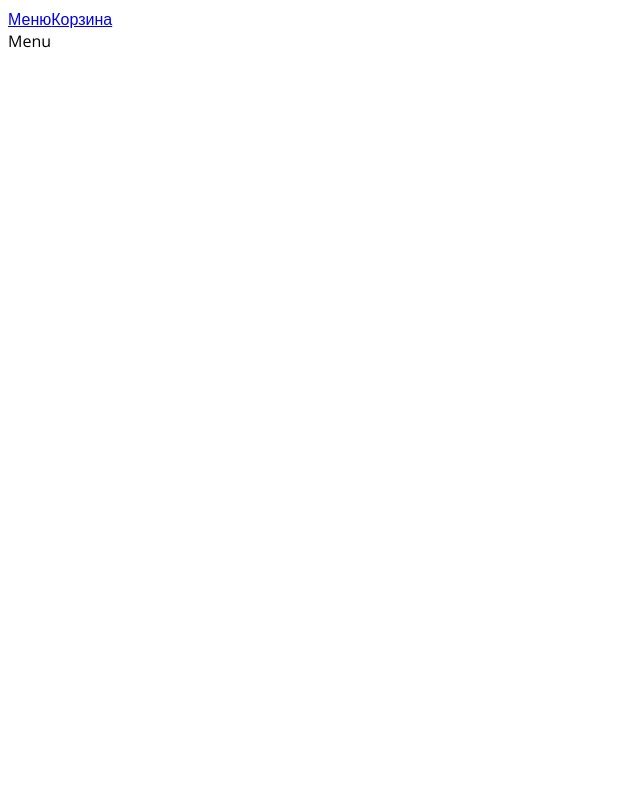
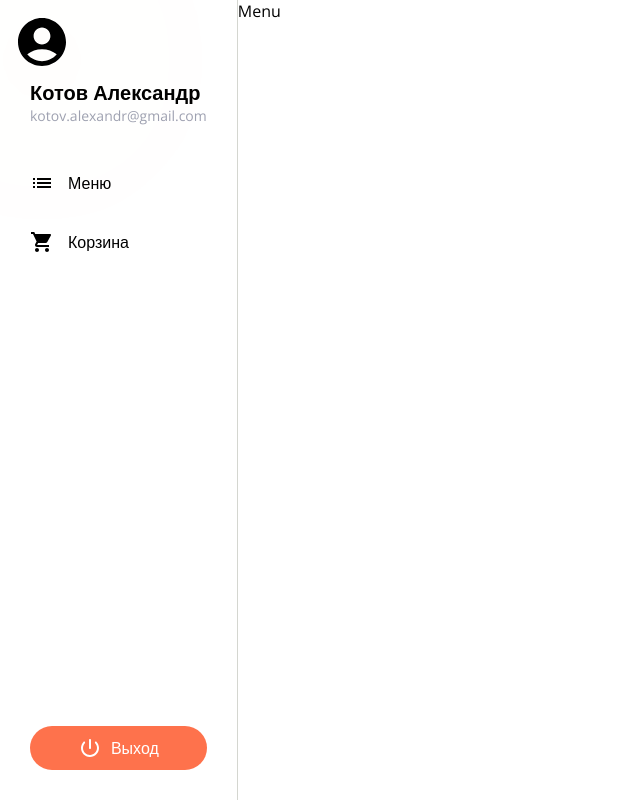
Before and after one commit to superhero86rus/pizza-app, a React (Vite) app: page / in a window 1280 px wide. Shown: the whole page, without its empty margins (0-640 px from the left). Built offline with nearby package versions, Linux system fonts and the light colour scheme.

Commit message:
Стилизация левого меню

```diff
--- a/package.json
+++ b/package.json
@@ -10,6 +10,10 @@
     "preview": "vite preview"
   },
   "dependencies": {
+    "@emotion/react": "^11.14.0",
+    "@emotion/styled": "^11.14.0",
+    "@mui/icons-material": "^6.4.0",
+    "@mui/material": "^6.4.0",
     "classnames": "^2.5.1",
     "react": "^18.3.1",
     "react-dom": "^18.3.1",
--- a/src/index.css
+++ b/src/index.css
@@ -10,4 +10,5 @@
 
 body {
   font-family: 'Open Sans', sans-serif;
+  margin: 0;
 }
--- /dev/null
+++ b/src/layout/Layout/Layout.module.css
@@ -0,0 +1,61 @@
+.layout {
+    display: flex;
+    min-height: 100vh;
+}
+
+.sidebar {
+    display: flex;
+    padding: 30px;
+    border-right: var(--separator-color) 1px solid;
+    flex-direction: column;
+}
+
+.exit {
+    margin-top: auto;
+    display: flex;
+    align-items: center;
+    justify-content: center;
+    gap: 9px;
+}
+
+.menu {
+    display: flex;
+    flex-direction: column;
+    gap: 35px;
+}
+
+.link {
+    display: flex;
+    align-items: center;
+    gap: 14px;
+    text-decoration: none;
+    color: var(--text-color);
+}
+
+.user {
+    margin-bottom: 46px;
+}
+
+.name {
+    font-size: 20px;
+    font-style: normal;
+    font-weight: 700;
+    line-height: normal;
+    color: var(--text-color);
+}
+
+.email {
+    font-size: 14px;
+    font-style: normal;
+    font-weight: 400;
+    line-height: normal;
+    color: var(--text-color);
+    font-family: Open Sans;
+    color: #9ea1b1
+}
+
+.avatar {
+    transform: scale(2.4);
+    margin-bottom: 20px;
+    filter: drop-shadow(0px 8px 40px rgba(255, 197, 41, 0.25));
+}
--- /dev/null
+++ b/src/layout/Layout/Layout.tsx
@@ -0,0 +1,35 @@
+import { Link, Outlet } from 'react-router-dom';
+import styles from './Layout.module.css';
+
+import AccountCircleIcon from '@mui/icons-material/AccountCircle';
+import ListIcon from '@mui/icons-material/List';
+import ShoppingCartIcon from '@mui/icons-material/ShoppingCart';
+import PowerSettingsNewRoundedIcon from '@mui/icons-material/PowerSettingsNewRounded';
+import Button from '../../components/Button/Button';
+
+export function Layout(){
+	return <div className={styles['layout']}>
+		<div className={styles['sidebar']}>
+			<div className={styles['user']}>
+				<AccountCircleIcon className={styles['avatar']} />
+				<div className={styles['name']}>Котов Александр</div>
+				<div className={styles['email']}>kotov.alexandr@gmail.com</div>
+			</div>
+			<div className={styles['menu']}>
+				<Link to="/" className={styles['link']}>
+					<ListIcon/>
+				Меню</Link>
+				<Link to="/cart" className={styles['link']}>
+					<ShoppingCartIcon />
+				Корзина</Link>
+			</div>
+			<Button className={styles['exit']}>
+				<PowerSettingsNewRoundedIcon />
+				Выход
+			</Button>
+		</div>
+		<div>
+			<Outlet />
+		</div>
+	</div>;
+}
--- a/src/layout/Menu/Menu.tsx
+++ /dev/null
@@ -1,13 +0,0 @@
-import { Link, Outlet } from 'react-router-dom';
-
-export function Layout(){
-	return <div>
-		<div>
-			<Link to="/">Меню</Link>
-			<Link to="/cart">Корзина</Link>
-		</div>
-		<div>
-			<Outlet />
-		</div>
-	</div>;
-}
--- a/src/main.tsx
+++ b/src/main.tsx
@@ -5,7 +5,8 @@ import { Menu } from './pages/Menu/Menu';
 import { Cart } from './pages/Cart/Cart';
 import { Error } from './pages/Error/Error';
 import { createBrowserRouter, RouterProvider } from 'react-router-dom';
-import { Layout } from './layout/Menu/Menu';
+import { Layout } from './layout/Layout/Layout';
+import App from './App';
 
 const router = createBrowserRouter(
 	[
```
Also changed, not shown: 1 other file (tests, documents, lock files or other folders).
